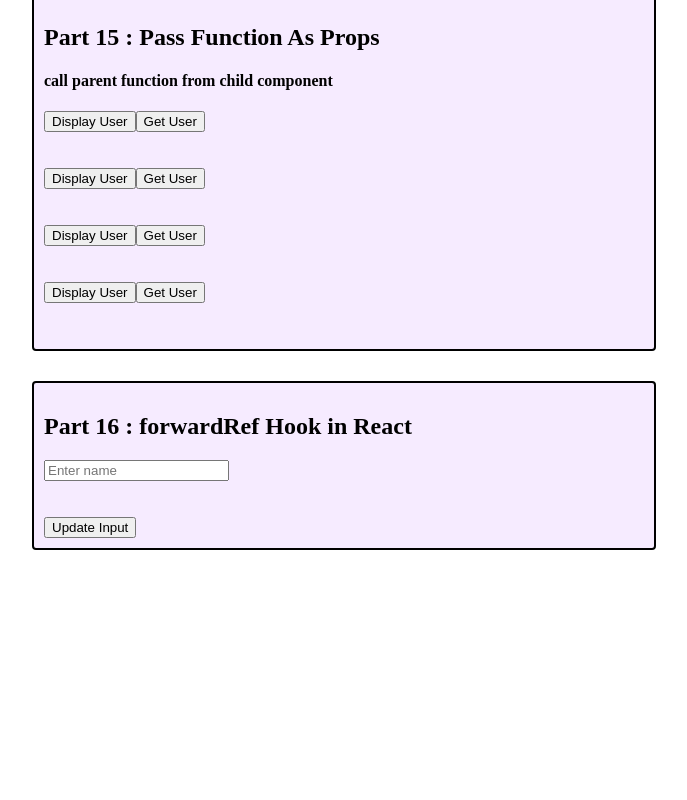
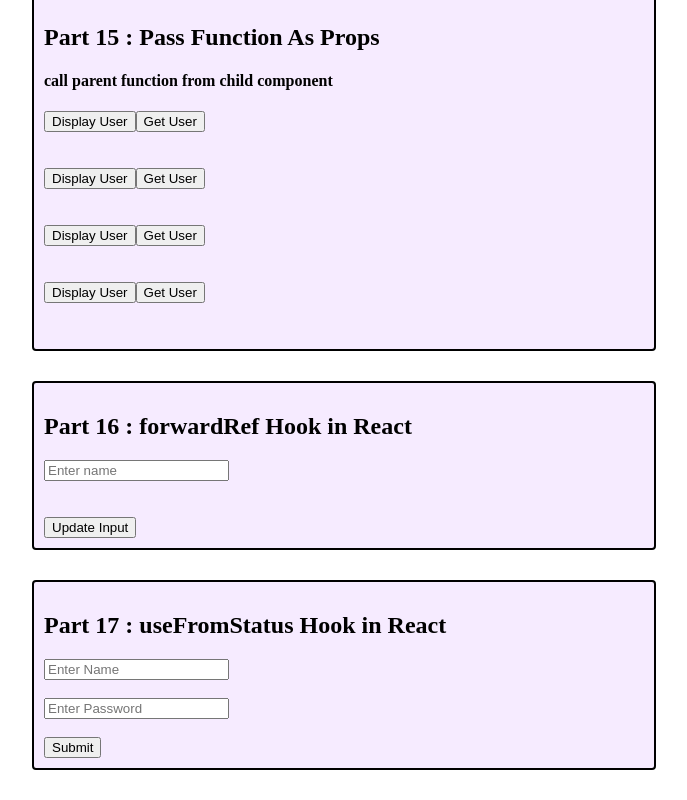
Before and after one commit to SudiptoRahaOfficial/Learning-React-JS, a React (Vite) app: page / in a window 1280 px wide. Shown: the part 8396-9196 px from the top of the page, without its empty margins (296-983 px from the left). Before the commit the page ends 8976 px from the top, so only its background shows below. Built offline with nearby package versions, Linux system fonts and the light colour scheme.

Commit message:
17 - useFormStatus hook : maked from submitting delay & disabled feature

```diff
--- /dev/null
+++ b/src/17. useFormStatus hook/Useformstatus.jsx
@@ -0,0 +1,20 @@
+import React from 'react'
+import Userform from './Userform'
+
+function Useformstatus() {
+	async function handleSubmit() {
+		await new Promise((res) => setTimeout(res, 2000))
+	}
+
+	return (
+		<div>
+			<h2>Part 17 : useFromStatus Hook in React</h2>
+
+			<form action={handleSubmit}>
+				<Userform />
+			</form>
+		</div>
+	)
+}
+
+export default Useformstatus
--- /dev/null
+++ b/src/17. useFormStatus hook/Userform.jsx
@@ -0,0 +1,18 @@
+import React from 'react'
+import { useFormStatus } from 'react-dom'
+
+function Userform() {
+    const { pending } = useFormStatus()
+
+	return (
+		<div>
+			<input type='text' placeholder='Enter Name' /> <br />
+			<br />
+			<input type='password' placeholder='Enter Password' /> <br />
+			<br />
+			<button disabled={pending}>{pending ? 'Submitting...' : 'Submit'}</button>
+		</div>
+	)
+}
+
+export default Userform
--- a/src/App.jsx
+++ b/src/App.jsx
@@ -18,6 +18,7 @@ import Styling from './13. styling in react/Styling'
 import Useref from './14. useRef hook/Useref'
 import Passfunctionasprops from './15. pass function as props/Passfunctionasprops'
 import Forwardref from './16. forwardRef hook/Forwardref'
+import Useformstatus from './17. useFormStatus hook/useFormStatus'
 
 function App() {
 
@@ -41,6 +42,7 @@ function App() {
 			<Wrapper><Useref /></Wrapper>
 			<Wrapper><Passfunctionasprops /></Wrapper>
 			<Wrapper><Forwardref /></Wrapper>
+			<Wrapper><Useformstatus /></Wrapper>
 		</>
 	)
 }
```
